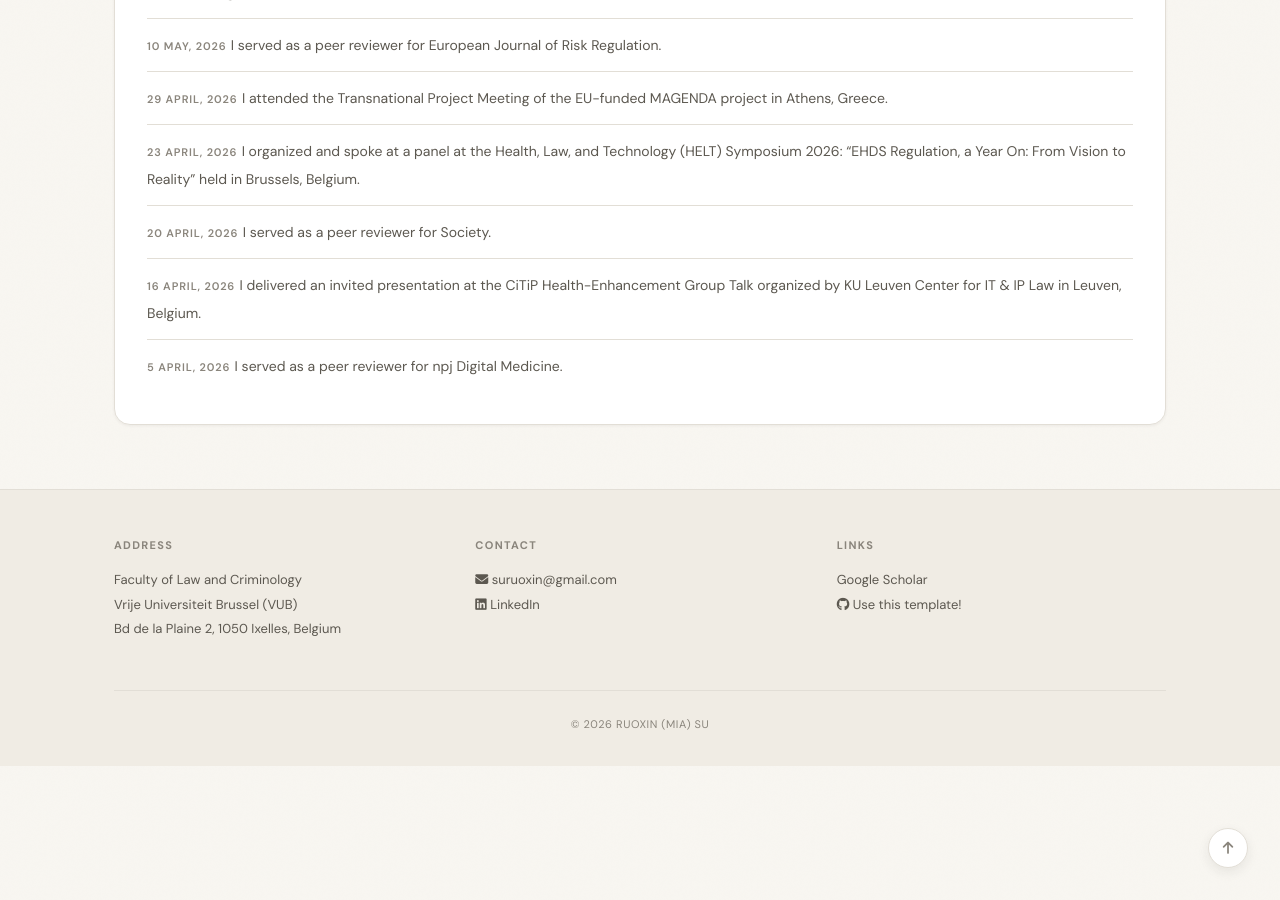
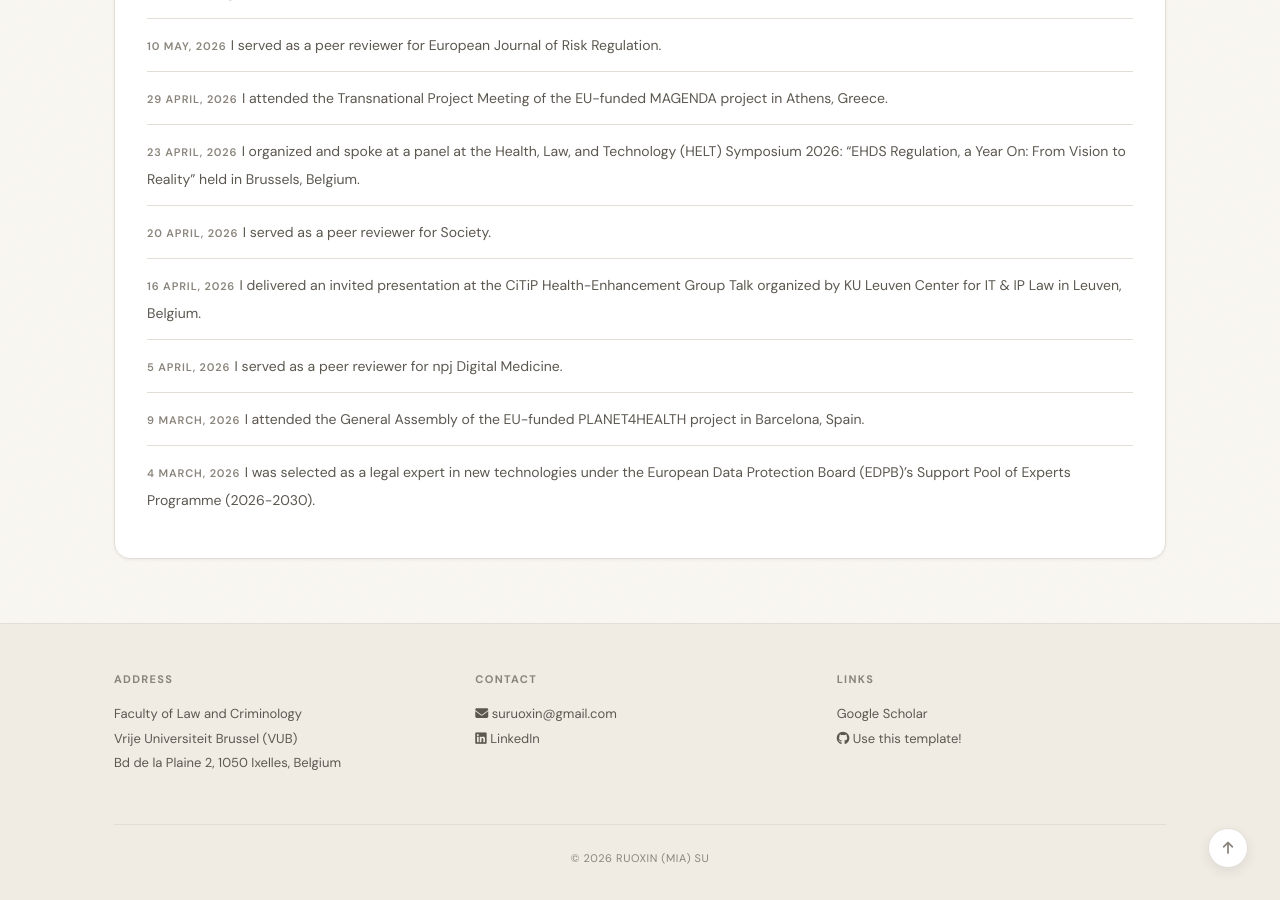
Before and after one commit to suruoxin/suruoxin.github.io, a Jekyll site: the page built from _pages/allnews.md, in a window 1280 px wide and 900 px high, scrolled down 576 px. Built offline with Jekyll 4.4.1, drawn with Linux system fonts in a browser that asks for light colours; a style sheet for code colours, icons or effects is not loaded.

Commit message:
Add March 2026 news items (PLANET4HEALTH GA, EDPB SPE selection)
Co-Authored-By: Claude Sonnet 4.6 <noreply@anthropic.com>

```diff
--- a/_data/news.yml
+++ b/_data/news.yml
@@ -34,3 +34,9 @@
 
 - date: 5 April, 2026
   headline: "I served as a peer reviewer for npj Digital Medicine."
+
+- date: 9 March, 2026
+  headline: "I attended the General Assembly of the EU-funded PLANET4HEALTH project in Barcelona, Spain."
+
+- date: 4 March, 2026
+  headline: "I was selected as a legal expert in new technologies under the European Data Protection Board (EDPB)’s Support Pool of Experts Programme (2026-2030)."
```
